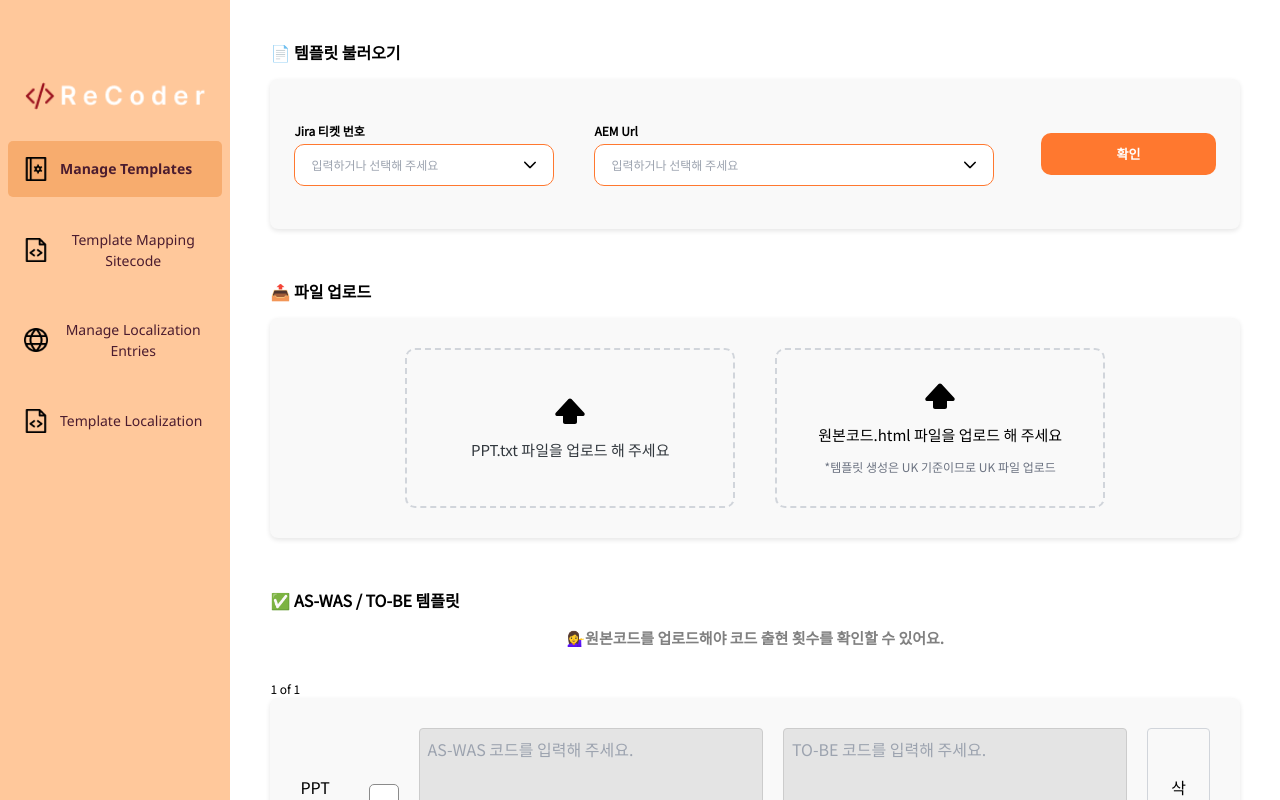
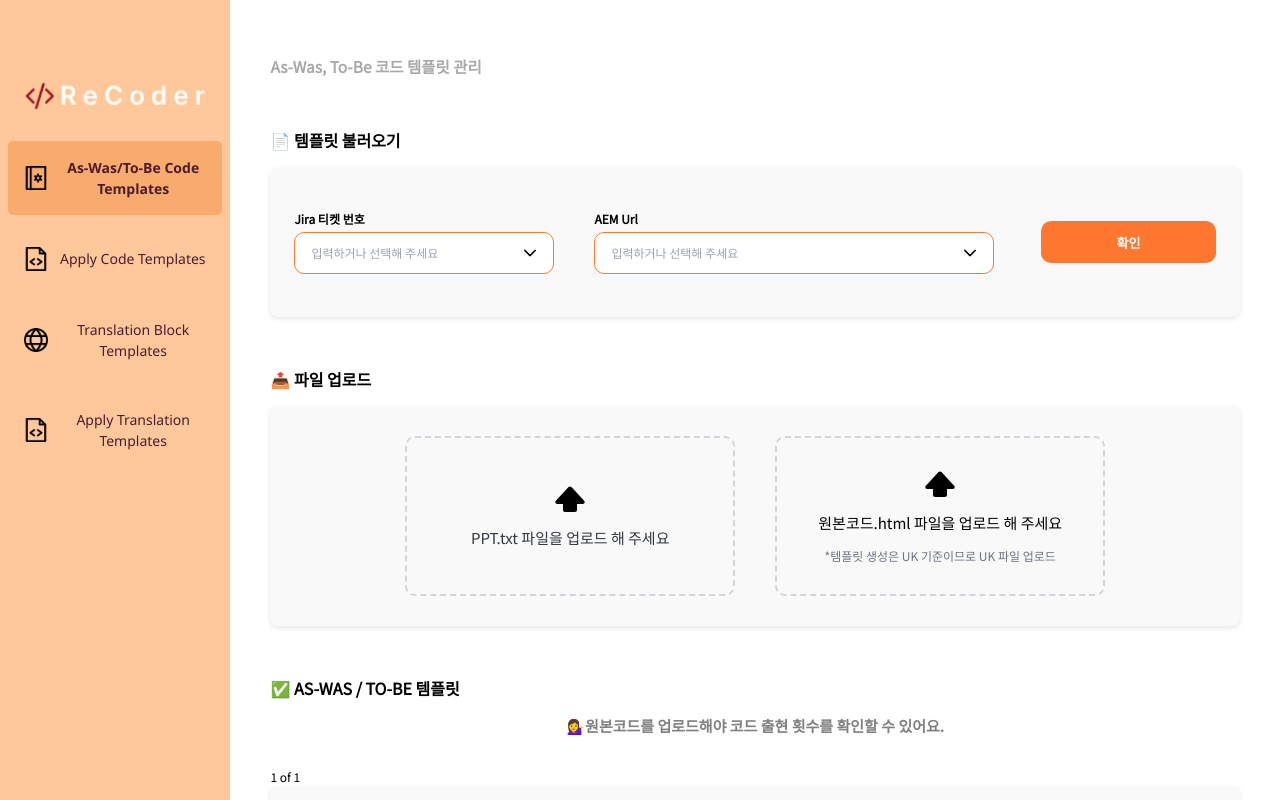
Before and after one commit to haley10309/recoder, a React (Vite) app in the folder client/: page /templates/form in a window 1280 px wide. Shown: the top 800 px of the page. Built offline with nearby package versions, Linux system fonts and the light colour scheme; no server answers.

Commit message:
feat: 페이지별 설명 텍스트 최상단 삽입

```diff
--- /dev/null
+++ b/client/src/Components/Common/PageDescriptionText.jsx
@@ -0,0 +1,18 @@
+import React from "react";
+import styled from "styled-components";
+
+const TextContainer = styled.h2`
+  font-size: 15.5px;
+  font-weight: bold;
+  color: darkgrey;
+`;
+
+const PageDescriptionText = ({ text, style={} }) => {
+  return (
+    <TextContainer style={{ ...style }}>
+      {text}
+    </TextContainer>
+  );
+};
+
+export default PageDescriptionText;
--- a/client/src/Components/Nav/LeftNavBar.jsx
+++ b/client/src/Components/Nav/LeftNavBar.jsx
@@ -74,32 +74,32 @@ const LeftNavBar = () => {
           $active={location.pathname === "/" || isActive("/templates/form")}
           onClick={() => handleNavigate("/templates/form")}
         >
-          <IconImage src={settingIcon} alt="Manage Templates" />
-          <NavButtonText $active={location.pathname === "/" || isActive("/templates/form")}>Manage Templates</NavButtonText>
+          <IconImage src={settingIcon} alt="As-Was/To-Be Code Templates" />
+          <NavButtonText $active={location.pathname === "/" || isActive("/templates/form")}>As-Was/To-Be Code Templates</NavButtonText>
         </NavButton>
 
         <NavButton
           $active={isActive("/templates/mapping")}
           onClick={() => handleNavigate("/templates/mapping")}
         >
-          <IconImage src={applyIcon} alt="Template Mapping Sitecode" />
-          <NavButtonText $active={isActive("/templates/mapping")}>Template Mapping Sitecode</NavButtonText>
+          <IconImage src={applyIcon} alt="Apply Code Templates" />
+          <NavButtonText $active={isActive("/templates/mapping")}>Apply Code Templates</NavButtonText>
         </NavButton>
 
         <NavButton
           $active={isActive("/localization-entries/form")}
           onClick={() => handleNavigate("/localization-entries/form")}
         >
-          <IconImage src={localizationIcon} alt="Manage Localization Entries" />
-          <NavButtonText $active={isActive("/localization-entries/form")}>Manage Localization Entries</NavButtonText>
+          <IconImage src={localizationIcon} alt="Translation Block Templates" />
+          <NavButtonText $active={isActive("/localization-entries/form")}>Translation Block Templates</NavButtonText>
         </NavButton>
 
         <NavButton
           $active={isActive("/templates/localization")}
           onClick={() => handleNavigate("/templates/localization")}
         >
-          <IconImage src={applyIcon} alt="Template Localization" />
-          <NavButtonText $active={isActive("/templates/localization")}>Template Localization</NavButtonText>
+          <IconImage src={applyIcon} alt="Apply Translation Templates" />
+          <NavButtonText $active={isActive("/templates/localization")}>Apply Translation Templates</NavButtonText>
         </NavButton>
 
         {/* <NavButton
--- a/client/src/Pages/ManageLocalizationEntries/ManageLocalizationEntries.jsx
+++ b/client/src/Pages/ManageLocalizationEntries/ManageLocalizationEntries.jsx
@@ -8,6 +8,7 @@ import UploadFiles from "./UploadFiles";
 import Gap from "@/Components/Common/Gap";
 import TitleLabel from "@/Components/Common/TitleLabel";
 import LocalizationEntriesEditor from "./LocalizationEntriesEditor";
+import PageDescriptionText from "@/Components/Common/PageDescriptionText";
 
 const ManageLocalizationEntries = () => {
   const {
@@ -48,6 +49,11 @@ const ManageLocalizationEntries = () => {
 
   return (
     <div className="bg-[#FFFFFF] p-[40px]">
+      <Gap gap={15} />
+
+      <PageDescriptionText text={"번역 적용할 code block 템플릿 관리"} />
+      <Gap gap={50} />
+
       <TitleLabel text="📄 템플릿 불러오기" />
       <Gap gap={15} />
       <CheckTemplate
--- a/client/src/Pages/ManageTemplates/ManageTemplates.jsx
+++ b/client/src/Pages/ManageTemplates/ManageTemplates.jsx
@@ -6,6 +6,7 @@ import { useCheckTemplate } from "@/hooks/CheckTemplate/useCheckTemplate";
 import CodeChangesEditor from "@/Components/CodeChangesEditor/CodeChangesEditor";
 import Gap from "@/Components/Common/Gap";
 import TitleLabel from "@/Components/Common/TitleLabel";
+import PageDescriptionText from "@/Components/Common/PageDescriptionText";
 
 const ManageTemplates = () => {
   const {
@@ -38,6 +39,11 @@ const ManageTemplates = () => {
 
   return (
     <div className="bg-[#FFFFFF] p-[40px]">
+      <Gap gap={15} />
+
+      <PageDescriptionText text={"As-Was, To-Be 코드 템플릿 관리"} />
+      <Gap gap={50} />
+
       <TitleLabel text="📄 템플릿 불러오기" />
       <Gap gap={15} />
       <CheckTemplate
--- a/client/src/Pages/TemplateLocalization/TemplateLocalization.jsx
+++ b/client/src/Pages/TemplateLocalization/TemplateLocalization.jsx
@@ -7,6 +7,7 @@ import { useSearchTemplate } from "@/hooks/TemplateLocalization/useSearchTemplat
 import { useFileUpload } from "@/hooks/TemplateLocalization/useFileUpload";
 import { useTranslationUpload } from "@/hooks/TemplateLocalization/useTranslationUpload";
 import CheckTemplate from "@/Components/TemplateLocalization/CheckTemplate";
+import PageDescriptionText from "@/Components/Common/PageDescriptionText";
 
 const TemplateLocalization = () => {
   const {
@@ -52,6 +53,11 @@ const TemplateLocalization = () => {
 
   return (
     <div className="bg-[#FFFFFF] p-[40px]">
+      <Gap gap={15} />
+
+      <PageDescriptionText text={"국가별 To-Be HTML에 Translation Template + 카피덱을 적용해 번역 반영"} />
+      <Gap gap={50} />
+
       <TitleLabel text="🗺️ 국가코드 선택" />
       <Gap gap={15} />
       <CheckTemplate
--- a/client/src/Pages/TemplateMapping/TemplateMapping.jsx
+++ b/client/src/Pages/TemplateMapping/TemplateMapping.jsx
@@ -9,6 +9,7 @@ import { useFileUpload } from "@/hooks/TemplateMapping/useFileUpload";
 import AddIcon from "@mui/icons-material/Add";
 import { useTranslationUpload } from "@/hooks/TemplateMapping/useTranslationUpload";
 import CheckTemplate from "@/Components/TemplateMapping/CheckTemplate";
+import PageDescriptionText from "@/Components/Common/PageDescriptionText";
 
 const TemplateMapping = () => {
   const {
@@ -60,6 +61,10 @@ const TemplateMapping = () => {
   return (
     <div className="bg-[#FFFFFF] p-[40px]">
       <Gap gap={15} />
+
+      <PageDescriptionText text={"Code Template 기반으로 국가별 실제 as-was → to-be 코드 매핑 적용"} />
+      <Gap gap={50} />
+
       <TitleLabel text="📄 템플릿 불러오기" />
       <Gap gap={15} />
       <CheckTemplate
```
